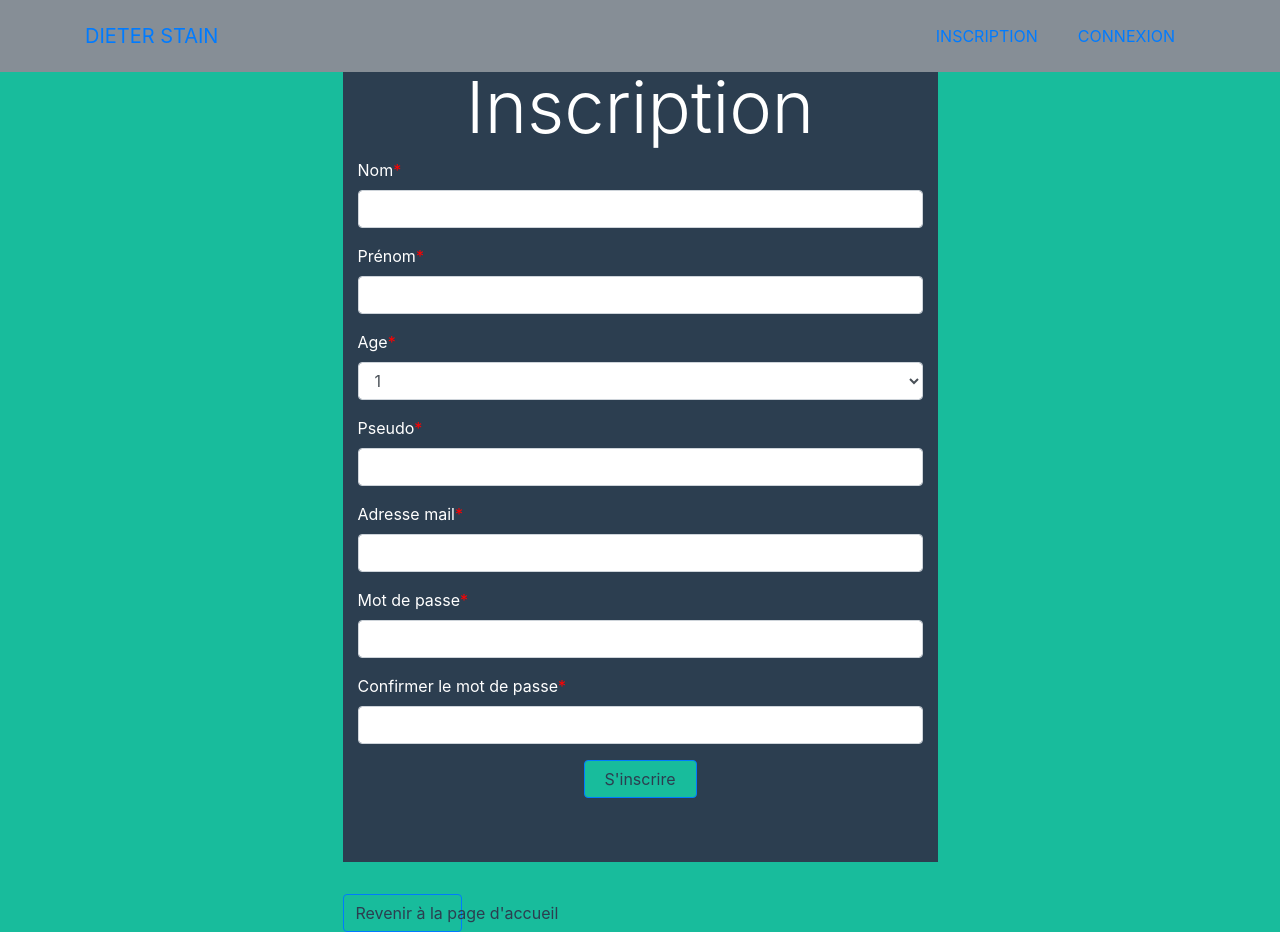
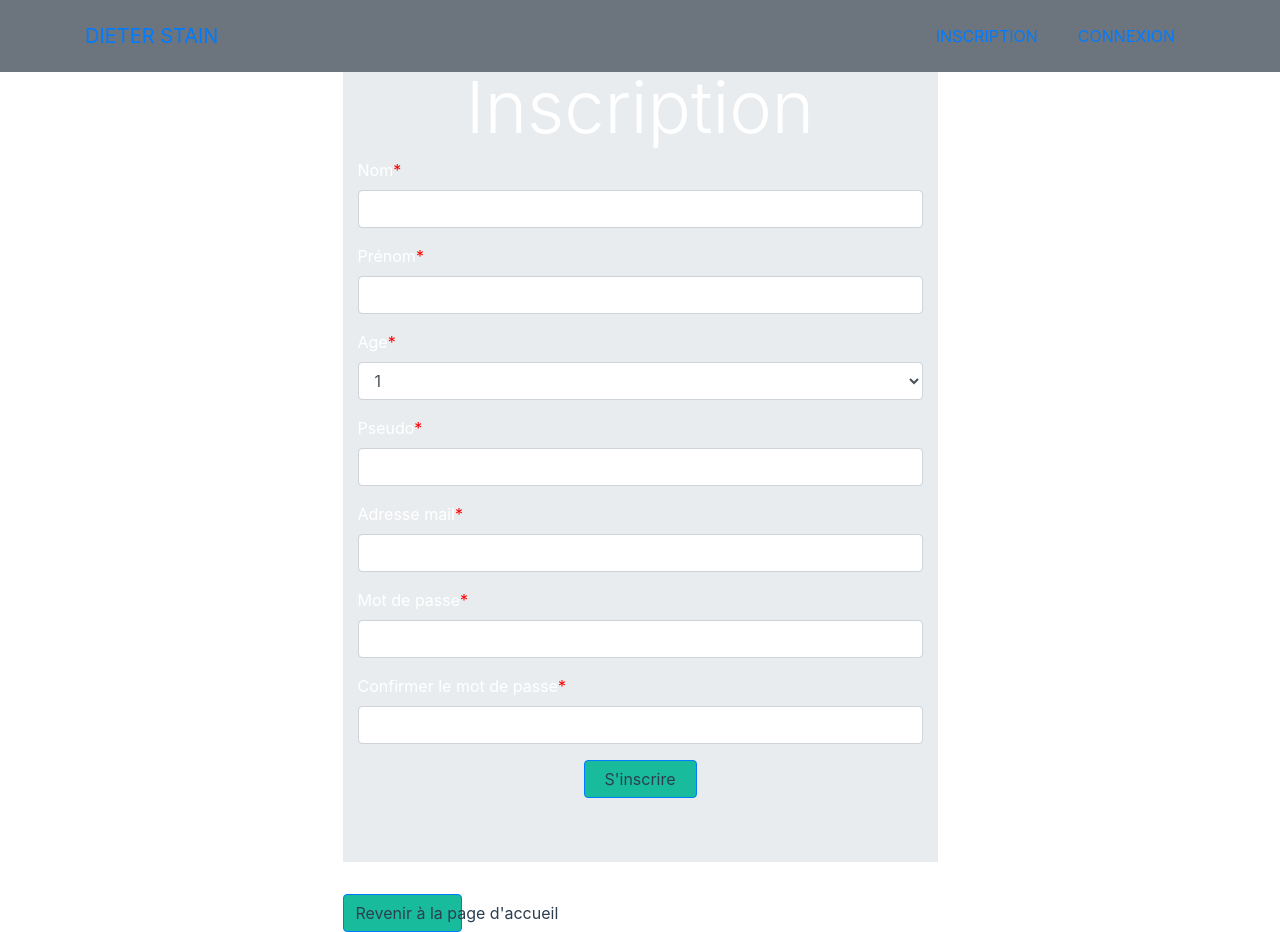
Before and after one commit to GillesULCO/Tintas, a PHP site: page /inscription.php in a window 1280 px wide. Run offline with PHP 8.4, Linux system fonts and the light colour scheme; some libraries are stand-ins or nearby versions.

Commit message:
Ajout header part 2

```diff
--- a/inscription.php
+++ b/inscription.php
@@ -16,6 +16,12 @@
     <script src="https://cdnjs.cloudflare.com/ajax/libs/popper.js/1.12.3/umd/popper.min.js" integrity="sha384-vFJXuSJphROIrBnz7yo7oB41mKfc8JzQZiCq4NCceLEaO4IHwicKwpJf9c9IpFgh" crossorigin="anonymous"></script>
     <script src="https://maxcdn.bootstrapcdn.com/bootstrap/4.0.0-beta.2/js/bootstrap.min.js" integrity="sha384-alpBpkh1PFOepccYVYDB4do5UnbKysX5WZXm3XxPqe5iKTfUKjNkCk9SaVuEZflJ" crossorigin="anonymous"></script>
 
+    <link href="vendor/bootstrap/css/bootstrap.min.css" rel="stylesheet">
+    <link href="vendor/font-awesome/css/font-awesome.min.css" rel="stylesheet" type="text/css">
+    <link href="https://fonts.googleapis.com/css?family=Montserrat:400,700" rel="stylesheet" type="text/css">
+    <link href="https://fonts.googleapis.com/css?family=Lato:400,700,400italic,700italic" rel="stylesheet" type="text/css">
+    <link href="css/freelancer.min.css" rel="stylesheet">
+    <link href="css/tintas.css" rel="stylesheet">
 </head>
 <body>
 <nav class="navbar navbar-expand-lg bg-secondary fixed-top text-uppercase" id="mainNav">
```
